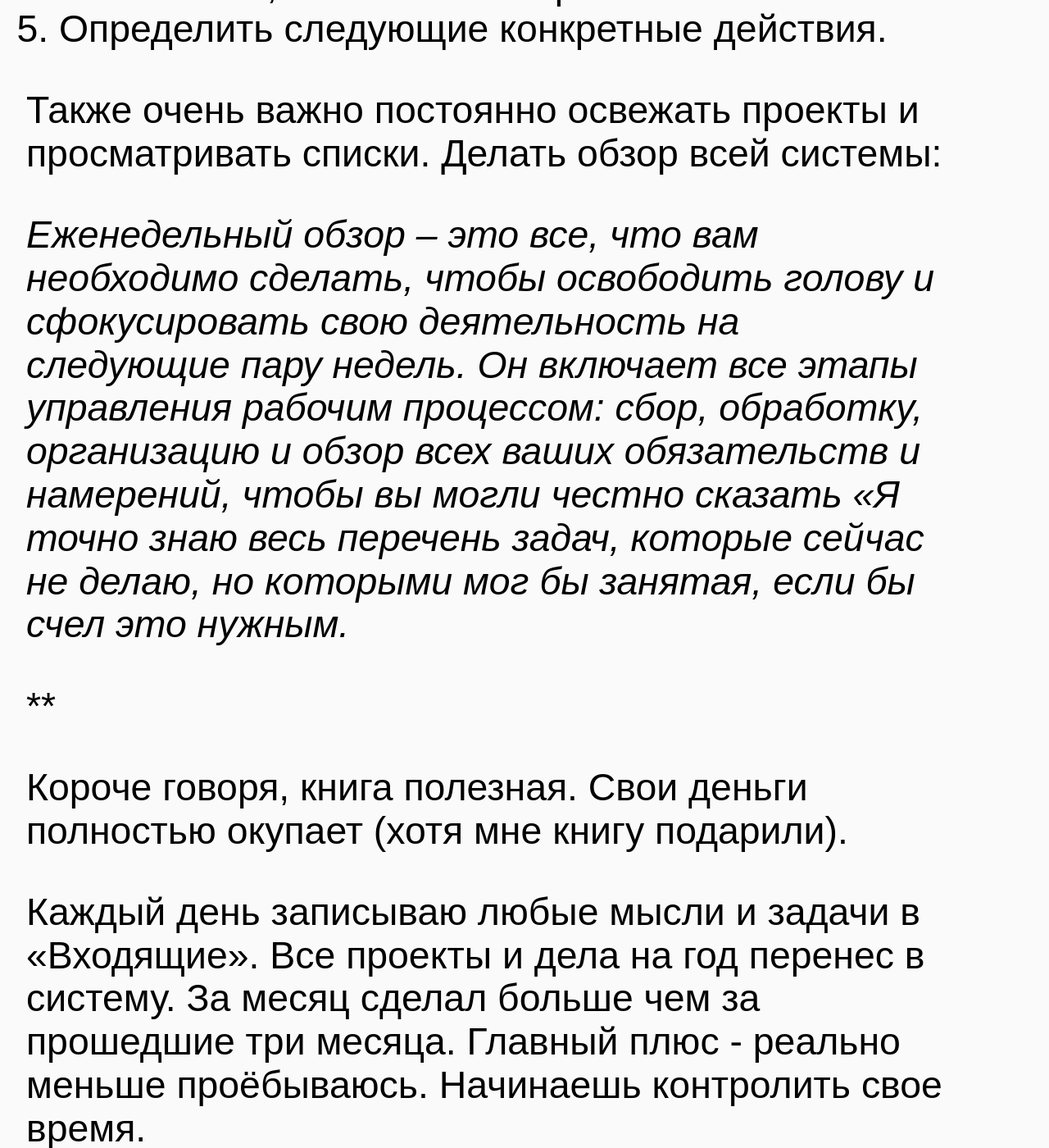
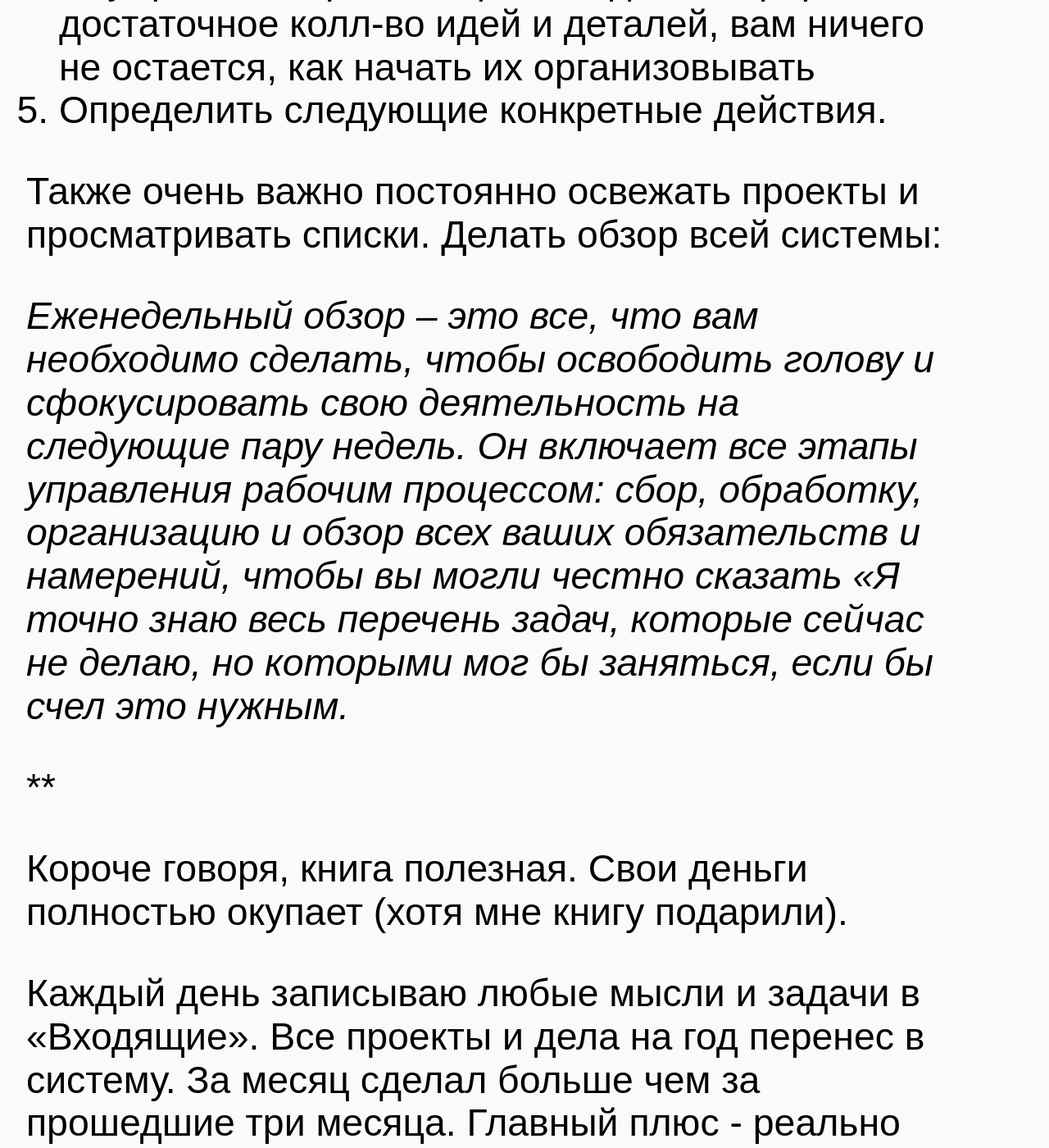
Before and after one commit to geravolobuev/geravolobuev, a Jekyll site: the page built from _posts/2020-03-18-конспект-книги-дэвид-аллен-getting-things-done.md, in a window 1280 px wide and 1400 px high, scrolled down 8967 px. Shown: the whole window at 82% size. Built offline with Jekyll 4.4.1, drawn with Linux system fonts in a browser that asks for light colours; some of the changed text lies outside the part shown.

Commit message:
Update 2020-03-18-конспект-книги-дэвид-аллен-getting-things-done.md

```diff
--- a/_posts/2020-03-18-конспект-книги-дэвид-аллен-getting-things-done.md
+++ b/_posts/2020-03-18-конспект-книги-дэвид-аллен-getting-things-done.md
@@ -71,6 +71,7 @@
 *Что бы вы хотели сделать однажды, будь у вас время, деньги и желание? Запишите это в список «когда нибудь». Если при размышлении вы поймете, что не сможете взяться за какой-то из запланированных проектов в ближайшие несколько месяцев, помещайте его в этот список.*
 
 Также есть несколько моделей планирования и принятия решений.
+
 Модель принятия решения на основе четырех критериев:
 1. Контекст. Чем вы можете заняться там, где находитесь. Если вы не можете совершить действие, потому что находитесь не в том месте или не располагаете нужными инструментами, то об этом не стоит и беспокоится.
 2. Время
@@ -87,7 +88,7 @@
 
 Также очень важно постоянно освежать проекты и просматривать списки. Делать обзор всей системы:
 
-*Еженедельный обзор – это все, что вам необходимо сделать, чтобы освободить голову и сфокусировать свою деятельность на следующие пару недель. Он включает все этапы управления рабочим процессом: сбор, обработку, организацию и обзор всех ваших обязательств и намерений, чтобы вы могли честно сказать «Я точно знаю весь перечень задач, которые сейчас не делаю, но которыми мог бы занятая, если бы счел это нужным.*
+*Еженедельный обзор – это все, что вам необходимо сделать, чтобы освободить голову и сфокусировать свою деятельность на следующие пару недель. Он включает все этапы управления рабочим процессом: сбор, обработку, организацию и обзор всех ваших обязательств и намерений, чтобы вы могли честно сказать «Я точно знаю весь перечень задач, которые сейчас не делаю, но которыми мог бы заняться, если бы счел это нужным.*
 
 **
 
```
Also changed, not shown: other parts of _posts/2020-03-18-конспект-книги-дэвид-аллен-getting-things-done.md (+1 -1 lines).
